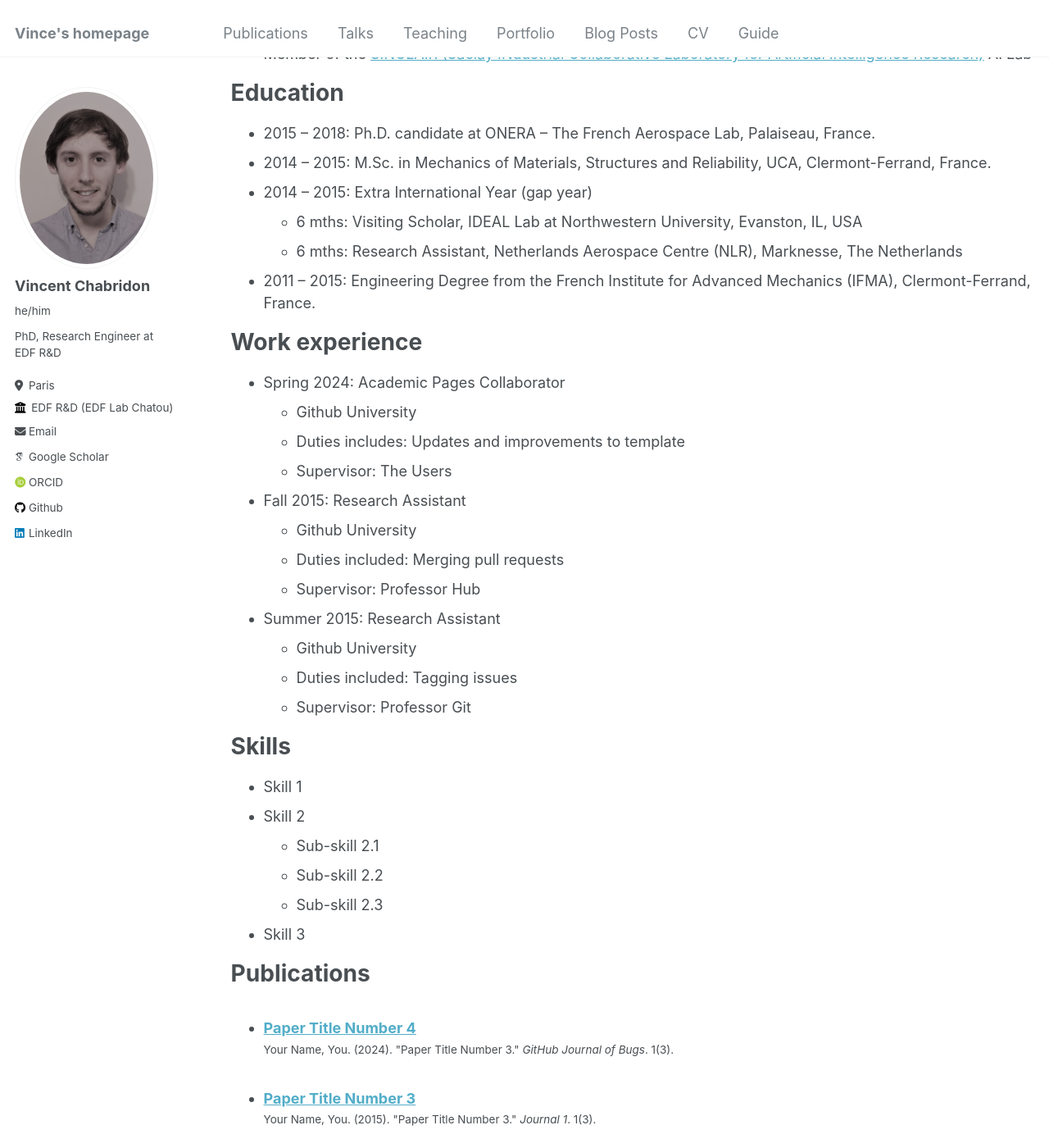
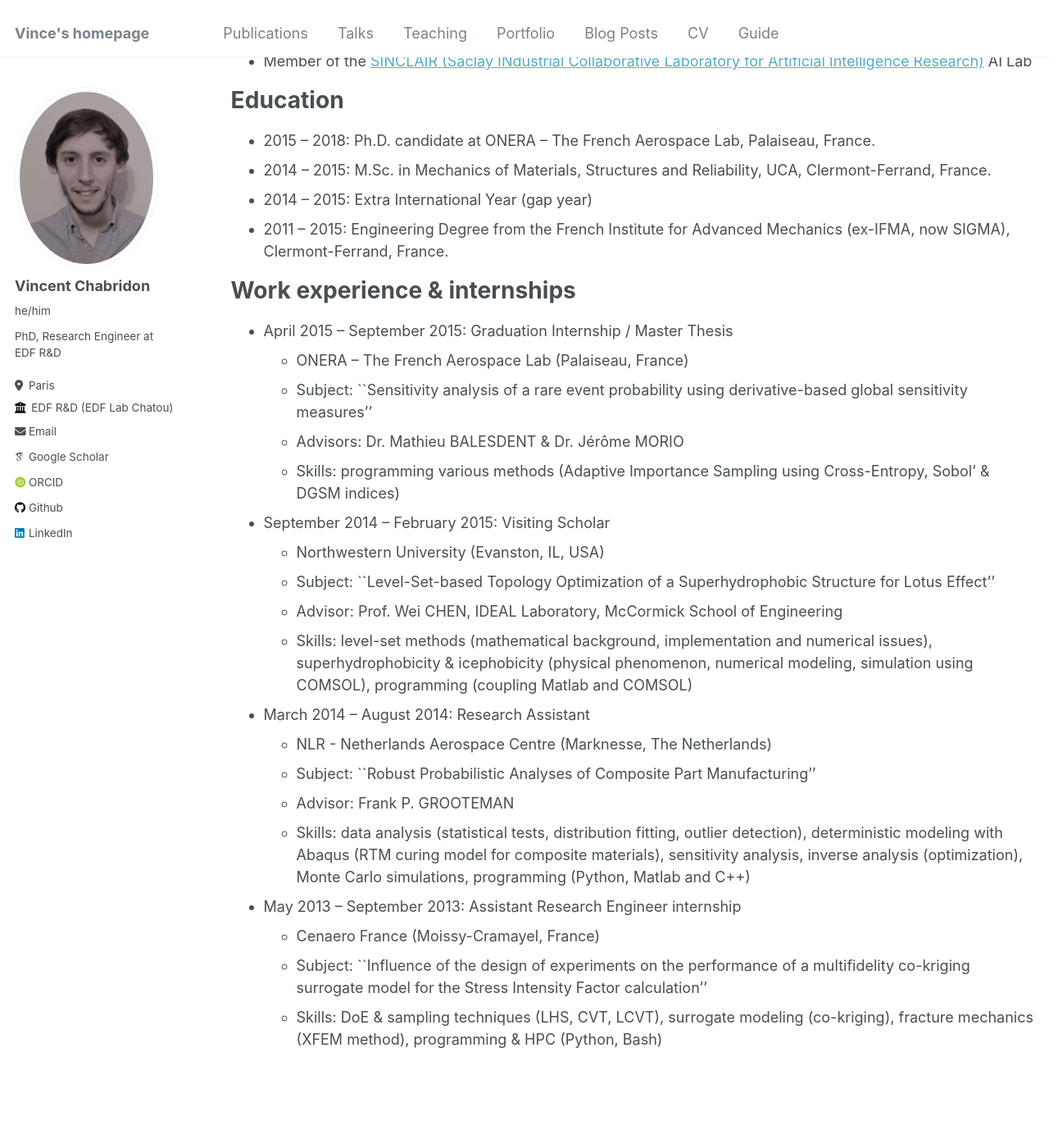
Before and after one commit to vchabri/vchabri.github.io, a Jekyll site: the page built from _pages/cv.md, in a window 1280 px wide and 1400 px high, scrolled down 297 px. Shown: the whole window at 82% size. Built offline with Jekyll 4.4.1, drawn with Linux system fonts in a browser that asks for light colours; some web fonts are replaced; some of the changed text lies outside the part shown.

Commit message:
Update cv.md

```diff
--- a/_pages/cv.md
+++ b/_pages/cv.md
@@ -7,69 +7,42 @@ redirect_from:
   - /resume
 ---
 
-{% include base_path %}
-
-Current Position
+Current Position (since December 2018)
 ======
-**Since december 2018**: Research staff member at EDF R&D, in Chatou, France.
-* Research Engineer in Applied Probability and Statistics, member of the ``Performance, Industrial Risks, Monitoring for the Maintenance and Operating'' (PRISME) departement
-* Member of the ``Asset Management, Uncertainty Quantification and Statistical Learning'' group
-* Member of the [SINCLAIR (Saclay INdustrial Collaborative Laboratory for Artificial Intelligence Research)](https://sinclair-lab.com/index.html)  AI Lab
+Research staff member at EDF R&D (EDF Lab Chatou, 6 quai Watier, Chatou, France).
+* **Research Engineer in Applied Probability and Statistics**
+* Department: ``Performance, Industrial Risks, Monitoring for the Maintenance and Operating'' (PRISME)
+* Group: ``Asset Management, Uncertainty Quantification and Statistical Learning'' group (P17-GAIA)
+* Member of the [SINCLAIR (Saclay INdustrial Collaborative Laboratory for Artificial Intelligence Research)](https://sinclair-lab.com/index.html) AI Lab
 
 Education
 ======
 * 2015 – 2018: Ph.D. candidate at ONERA -- The French Aerospace Lab, Palaiseau, France.
 * 2014 – 2015: M.Sc. in Mechanics of Materials, Structures and Reliability, UCA, Clermont-Ferrand, France.
 * 2014 – 2015: Extra International Year (gap year)
-    - 6 mths: Visiting Scholar, IDEAL Lab at Northwestern University, Evanston, IL, USA
-    - 6 mths: Research Assistant, Netherlands Aerospace Centre (NLR), Marknesse, The Netherlands
-* 2011 – 2015: Engineering Degree from the French Institute for Advanced Mechanics (IFMA), Clermont-Ferrand, France.
+* 2011 – 2015: Engineering Degree from the French Institute for Advanced Mechanics (ex-IFMA, now SIGMA), Clermont-Ferrand, France.
 
-Work experience
+Work experience & internships
 ======
-* Spring 2024: Academic Pages Collaborator
-  * Github University
-  * Duties includes: Updates and improvements to template
-  * Supervisor: The Users
+* April 2015 – September 2015: Graduation Internship / Master Thesis
+  *  ONERA – The French Aerospace Lab (Palaiseau, France)
+  *  Subject: ``Sensitivity analysis of a rare event probability using derivative-based global sensitivity measures''
+  *  Advisors: Dr. Mathieu BALESDENT & Dr. Jérôme MORIO
+  *  Skills: programming various methods (Adaptive Importance Sampling using Cross-Entropy, Sobol’ & DGSM indices)
 
-* Fall 2015: Research Assistant
-  * Github University
-  * Duties included: Merging pull requests
-  * Supervisor: Professor Hub
+* September 2014 – February 2015: Visiting Scholar
+  *  Northwestern University (Evanston, IL, USA)
+  *  Subject: ``Level-Set-based Topology Optimization of a Superhydrophobic Structure for Lotus Effect''
+  *  Advisor: Prof. Wei CHEN, IDEAL Laboratory, McCormick School of Engineering
+  *  Skills: level-set methods (mathematical background, implementation and numerical issues), superhydrophobicity & icephobicity (physical phenomenon, numerical modeling, simulation using COMSOL), programming (coupling Matlab and COMSOL)
 
-* Summer 2015: Research Assistant
-  * Github University
-  * Duties included: Tagging issues
-  * Supervisor: Professor Git
+* March 2014 – August 2014: Research Assistant
+  *  NLR - Netherlands Aerospace Centre (Marknesse, The Netherlands)
+  *  Subject: ``Robust Probabilistic Analyses of Composite Part Manufacturing''
+  *  Advisor: Frank P. GROOTEMAN
+  *  Skills: data analysis (statistical tests, distribution fitting, outlier detection), deterministic modeling with Abaqus (RTM curing model for composite materials), sensitivity analysis, inverse analysis (optimization), Monte Carlo simulations, programming (Python, Matlab and C++)
 
-Skills
-======
-* Skill 1
-* Skill 2
-  * Sub-skill 2.1
-  * Sub-skill 2.2
-  * Sub-skill 2.3
-* Skill 3
-
-Publications
-======
-  <ul>{% for post in site.publications reversed %}
-    {% include archive-single-cv.html %}
-  {% endfor %}</ul>
-
-Talks
-======
-  <ul>{% for post in site.talks reversed %}
-    {% include archive-single-talk-cv.html  %}
-  {% endfor %}</ul>
-
-Teaching
-======
-  <ul>{% for post in site.teaching reversed %}
-    {% include archive-single-cv.html %}
-  {% endfor %}</ul>
-
-Service and leadership
-======
-<> * Currently signed in to 43 different slack teams
-<> blabla
+* May 2013 – September 2013: Assistant Research Engineer internship
+  *  Cenaero France (Moissy-Cramayel, France)
+  *  Subject: ``Influence of the design of experiments on the performance of a multifidelity co-kriging surrogate model for the Stress Intensity Factor calculation''
+  *  Skills: DoE & sampling techniques (LHS, CVT, LCVT), surrogate modeling (co-kriging), fracture mechanics (XFEM method), programming & HPC (Python, Bash)
```
